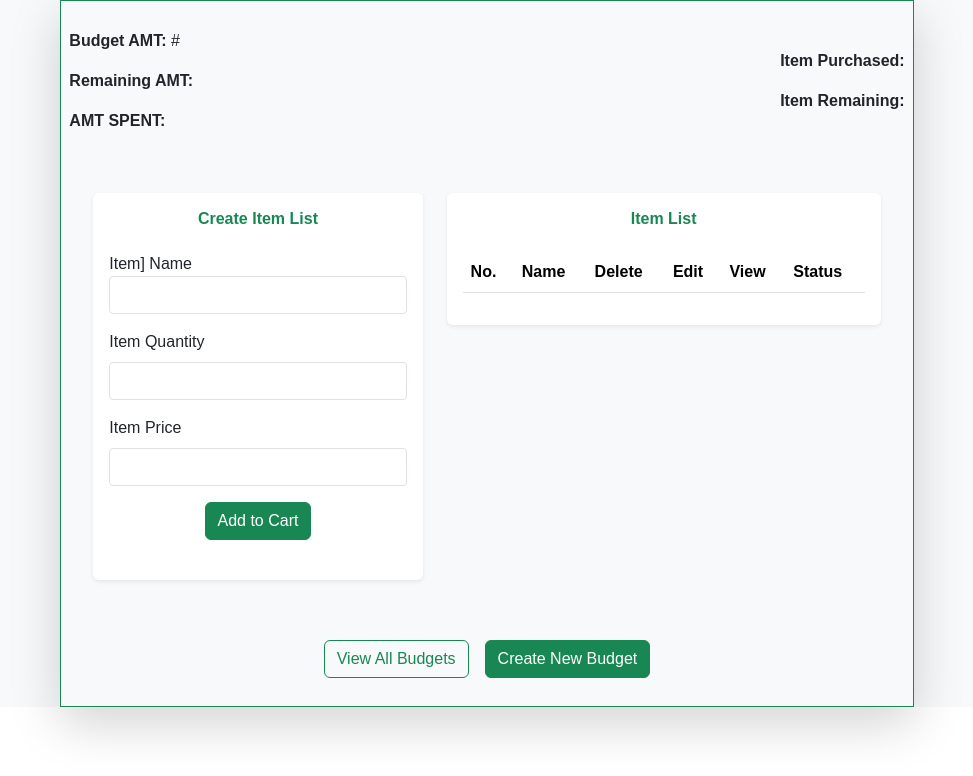
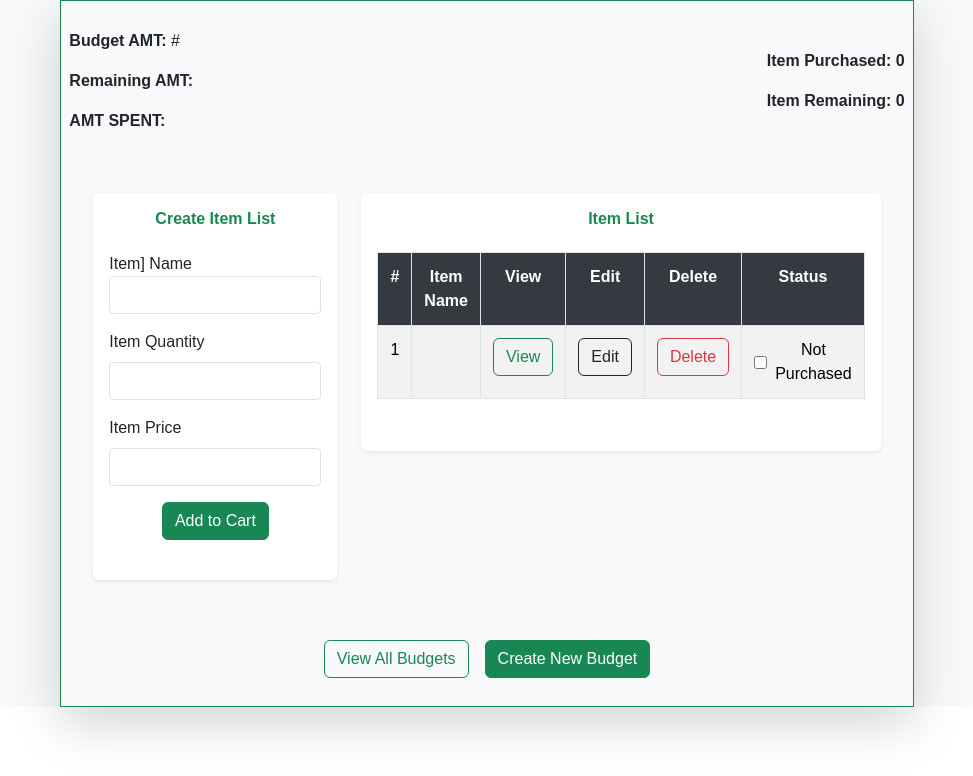
Before and after one commit to Oluwamaya/BudgetFrontend, an Angular app: page /display/1 in a window 1280 px wide. Shown: the top 776 px of the page, without its empty margins (153-1126 px from the left). Built offline with nearby package versions, Linux system fonts and the light colour scheme; no server answers.

Commit message:
starting to get fun

```diff
--- a/src/app/files/displaybudget/displaybudget.component.css
+++ b/src/app/files/displaybudget/displaybudget.component.css
@@ -49,3 +49,64 @@ body {
   .p-4 {
     padding: 1.5rem;
   }
+  .table-responsive {
+    margin: 20px 0;
+  }
+
+  .table {
+    width: 100%;
+    margin-bottom: 1rem;
+    text-align: center !important;
+    color: #212529;
+    border-collapse: collapse;
+  }
+
+  .thead-dark th {
+    background-color: #343a40;
+    color: white;
+    border: 1px solid #dee2e6;
+  }
+
+  .table th, .table td {
+    padding: 0.75rem;
+    vertical-align: top;
+    border-top: 1px solid #dee2e6;
+  }
+
+  .table-striped tbody tr:nth-of-type(odd) {
+    background-color: rgba(0, 0, 0, 0.05);
+
+  }
+
+  .table-bordered {
+    border: 1px solid #dee2e6;
+  }
+
+  .table-bordered th,
+  .table-bordered td {
+    border: 1px solid #dee2e6;
+  }
+
+  .text-center {
+    text-align: center;
+  }
+
+  .d-flex {
+    display: flex;
+  }
+
+  .justify-content-center {
+    justify-content: center;
+  }
+
+  .align-items-center {
+    align-items: center;
+  }
+
+  .mr-2 {
+    margin-right: 0.5rem;
+  }
+
+  .mb-0 {
+    margin-bottom: 0;
+  }
--- a/src/app/files/displaybudget/displaybudget.component.html
+++ b/src/app/files/displaybudget/displaybudget.component.html
@@ -15,8 +15,8 @@
                 <p class="fw-bold">AMT SPENT: <span></span></p>
             </div>
             <div>
-                <p class="fw-bold ">Item Purchased: <span></span></p>
-                <p class="fw-bold ">Item Remaining: <span></span></p>
+              <p class="fw-bold">Item Purchased: <span>{{ purchasedItemCount }}</span></p>
+              <p class="fw-bold">Item Remaining: <span>{{ unpurchasedItemCount }}</span></p>
             </div>
         </main>
         <main class="d-block d-md-flex  justify-content-between align-items-start p-4 bg-light">
@@ -52,23 +52,40 @@
 
             </div>
 
-            <div class="w-100 w-md-50 p-3 bg-white  shadow-sm rounded">
+            <div class="w-100 w-md-70 p-3 bg-white  shadow-sm rounded">
               <h6 class="mb-4 text-center text-success">Item List</h6>
-              <table class="table table-hover">
-                <thead>
-                  <tr>
-                    <th scope="col">No.</th>
-                    <th scope="col">Name</th>
-                    <th scope="col">Delete</th>
-                    <th scope="col">Edit</th>
-                    <th scope="col">View</th>
-                    <th scope="col">Status</th>
-                  </tr>
-                </thead>
-                <tbody>
-                  <!-- Populate table rows with items dynamically -->
-                </tbody>
-              </table>
+              <div class="table-responsive">
+                <table class="table table-striped table-bordered">
+                  <thead class="thead-dark">
+                    <tr class="text-center">
+                      <th>#</th>
+                      <th>Item Name</th>
+                      <th>View</th>
+                      <th>Edit</th>
+                      <th>Delete</th>
+                      <th>Status</th>
+                    </tr>
+                  </thead>
+                  <tbody>
+                    <tr class="" *ngFor="let el of fetchItemList; let id = index">
+                      <td>{{id + 1}}</td>
+                      <td>{{el.itemName}}</td>
+                      <td><button class="btn btn-outline-success">View</button></td>
+                      <td><button class="btn btn-outline-dark">Edit</button></td>
+                      <td><button class="btn btn-outline-danger">Delete</button></td>
+                      <td>
+                        <div class="d-flex justify-content-center align-items-center">
+                          <input id="check{{id}}" type="checkbox" [checked]="el.checked" (change)="togglePurchased(el)" class="mr-2">
+                          <label for="check{{id}}" class="mb-0">
+                            <p class="mb-0">{{ el.purchase ? 'Purchased' : 'Not Purchased' }}</p>
+                          </label>
+                        </div>
+                      </td>
+                    </tr>
+                  </tbody>
+                </table>
+              </div>
+
             </div>
           </main>
           <main class="text-center">
--- a/src/app/files/displaybudget/displaybudget.component.ts
+++ b/src/app/files/displaybudget/displaybudget.component.ts
@@ -1,6 +1,6 @@
 import { CommonModule } from '@angular/common';
 import { HttpClient, HttpClientModule } from '@angular/common/http';
-import { Component } from '@angular/core';
+import { ChangeDetectorRef, Component } from '@angular/core';
 import { FormBuilder, FormGroup, FormsModule, ReactiveFormsModule, Validators } from '@angular/forms';
 import { ActivatedRoute, RouterModule } from '@angular/router';
 
@@ -15,7 +15,10 @@ export class DisplaybudgetComponent {
    public itemForm : any = FormGroup
    public budgetInfo : any = {}
    public fetchItemList : any[] = [{}]
-  constructor(private actRoute: ActivatedRoute, private http: HttpClient ,private fb: FormBuilder){
+   public purchasedItemCount: number = 0;
+public unpurchasedItemCount: number = 0;
+
+  constructor(private actRoute: ActivatedRoute, private http: HttpClient ,private fb: FormBuilder, private cdr : ChangeDetectorRef){
     this.itemForm = this.fb.group({
       name: ['', [Validators.required, Validators.minLength(3)]],
       quantity: ['', [Validators.required, Validators.pattern('^[0-9]+$')]],
@@ -41,9 +44,14 @@ export class DisplaybudgetComponent {
         console.log(res);
          this.budgetInfo = res.fetchBud
          this.fetchItemList = res.fetchItems
+         this.fetchItemList = res.fetchItems.map((item: any) => ({ ...item, checked: item.purchase }));
+         this.purchasedItemCount = this.fetchItemList.filter(item => item.purchase).length;
+this.unpurchasedItemCount = this.fetchItemList.filter(item => !item.purchase).length;
+
+
          this.itemForm.patchValue({ userId: this.budgetInfo.userId });
-         console.log(this.budgetInfo);
-         console.log(this.fetchItemList);
+        //  console.log(this.budgetInfo);
+        //  console.log(this.fetchItemList);
 
 
       },(error)=>{
@@ -60,9 +68,10 @@ export class DisplaybudgetComponent {
       const formData = this.itemForm.value;
       console.log('Form Data:', formData);
 
-      this.http.post<any>('http://localhost:4444/itemList', formData).subscribe(
+      this.http.post<any>('http://localhost:4444/itemList', {formData}).subscribe(
         response => {
-          console.log('Response from backend:', response);
+          console.log(response);
+          this.fetchItemList = response.fetchItems
         },
         error => {
           console.error('Error:', error);
@@ -74,4 +83,30 @@ export class DisplaybudgetComponent {
   }
 
 
+  togglePurchased(item: any) {
+    const updatedItem = { ...item, purchase: !item.purchase };
+
+    this.http.put(`http://localhost:4444/updateItem/${item._id}`, updatedItem).subscribe(
+      (response) => {
+
+        // console.log(response);
+        const index = this.fetchItemList.findIndex(i => i._id === item._id);
+        if (index !== -1) {
+          this.fetchItemList[index].purchase = !item.purchase;
+          // Recalculate purchased and unpurchased item counts
+          this.purchasedItemCount = this.fetchItemList.filter(item => item.purchase).length;
+          this.unpurchasedItemCount = this.fetchItemList.filter(item => !item.purchase).length;
+        }
+        // console.log('New purchase state:', item.purchase);
+        this.cdr.detectChanges();
+
+
+      },
+      (error) => {
+        console.error('Error updating item', error);
+      }
+    );
+  }
+
+
 }
```
